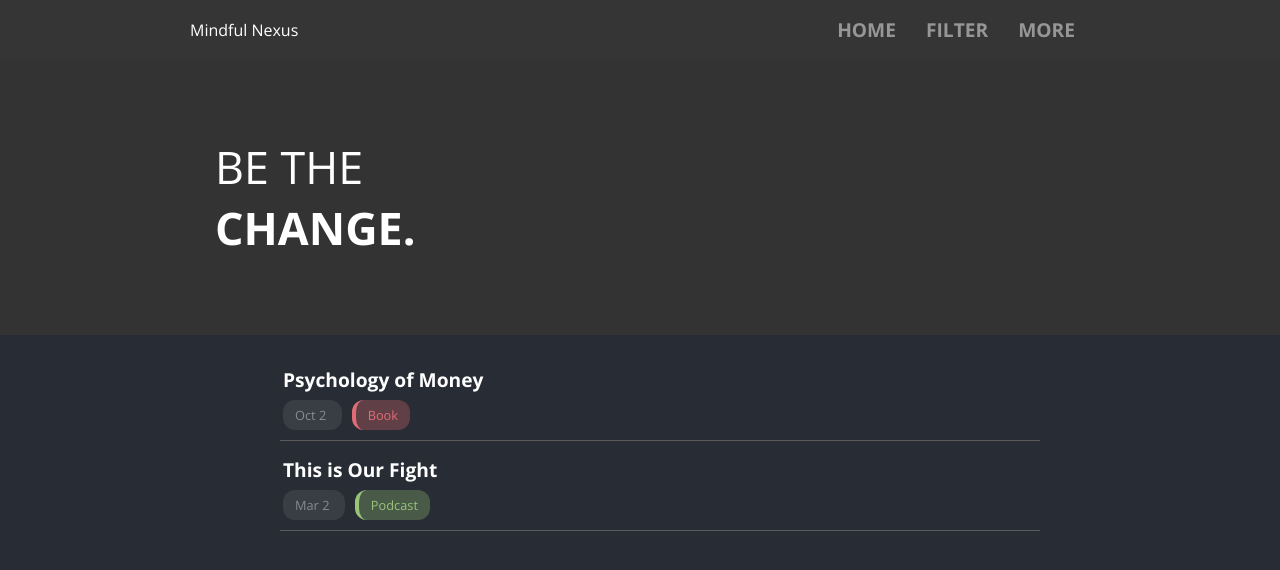
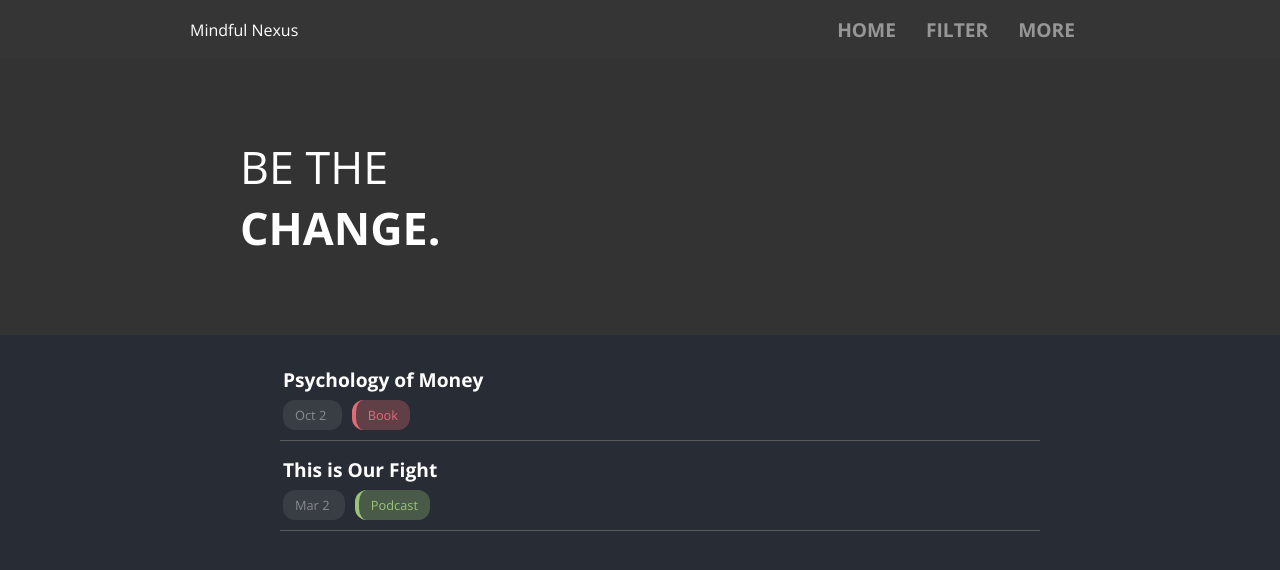
Before and after one commit to Buraiyen/Mindful-Nexus, an Angular app: page / in a window 1280 px wide. Shown: the top 570 px of the page. Built offline with nearby package versions, Linux system fonts and the light colour scheme.

Commit message:
:sparkles: feat: home header w/ container

```diff
--- a/src/app/home-page/home-page-header/home-page-header.component.html
+++ b/src/app/home-page/home-page-header/home-page-header.component.html
@@ -1,8 +1,8 @@
 <section class="home-header">
-  <div class="container">
+  <app-container>
     <h1 class="saying">
       <span class="regular">{{ saying.regular }}</span>
       <span class="bold">{{ saying.bold }}.</span>
     </h1>
-  </div>
+  </app-container>
 </section>
--- a/src/app/home-page/home-page-header/home-page-header.component.scss
+++ b/src/app/home-page/home-page-header/home-page-header.component.scss
@@ -3,12 +3,6 @@
   background-color: #333333;
   color: white;
   padding: 40px 0;
-
-  .container {
-    max-width: 850px;
-    margin: 0 auto;
-    padding: 0 16px;
-  }
 
   .saying {
     text-transform: uppercase;
```
